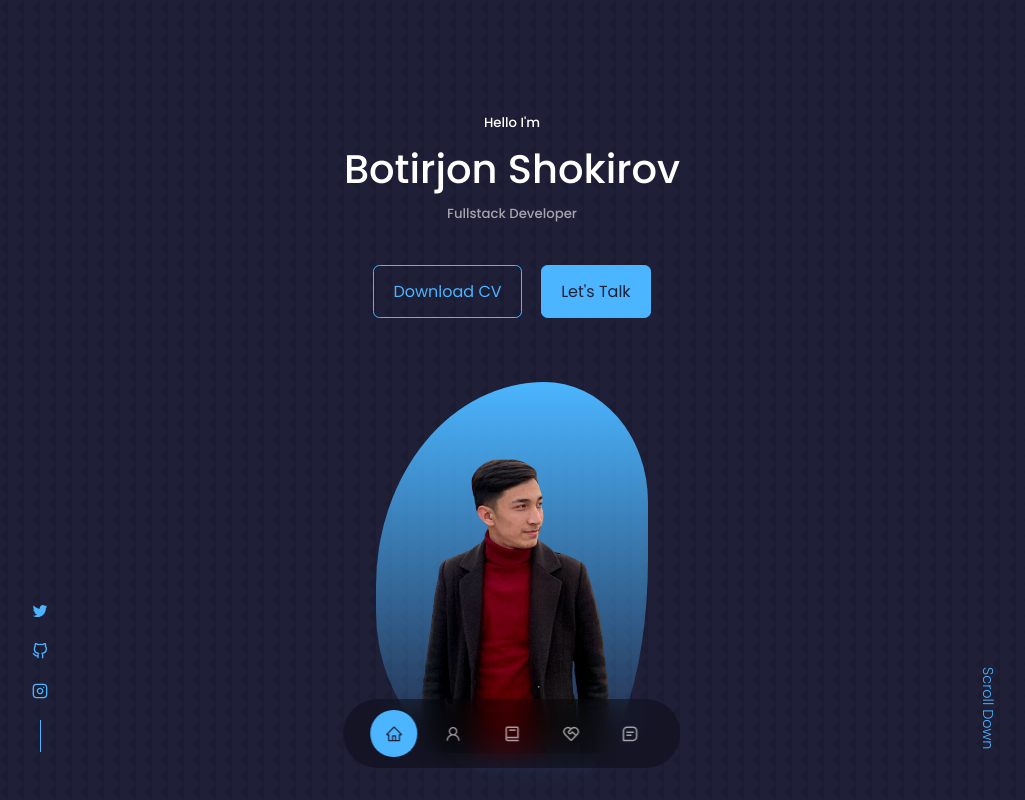
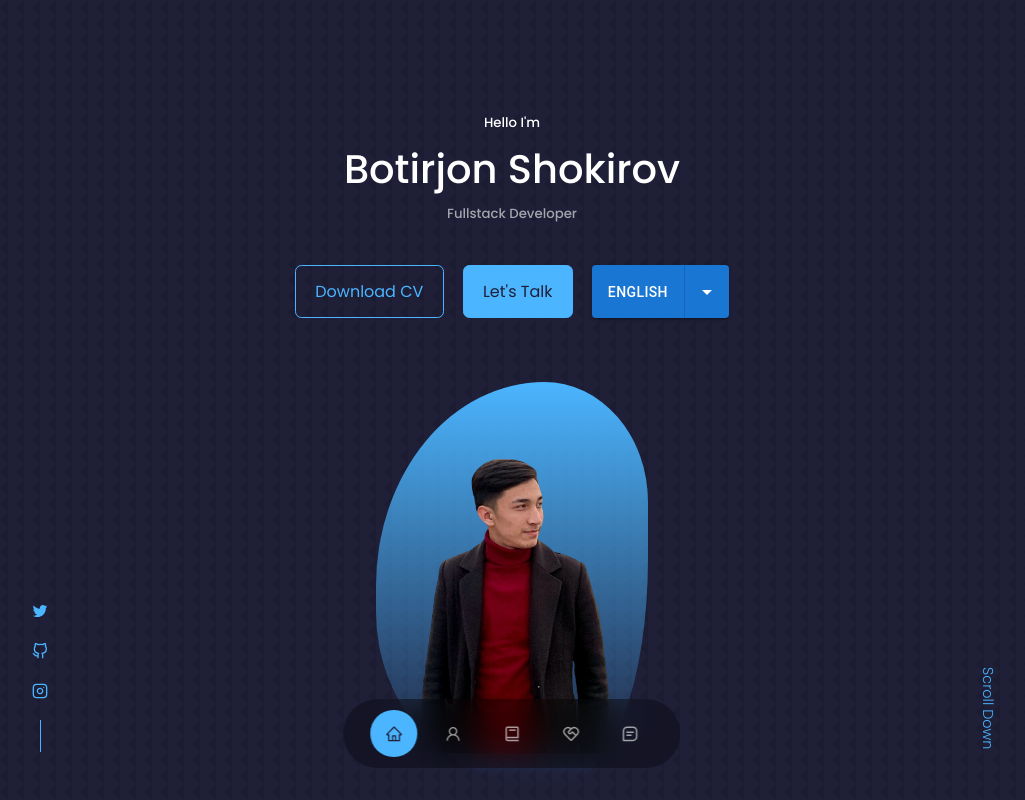
Before and after one commit to botirjonshokirov/portfolio-website, a React (Create React App) app: page / in a window 1280 px wide. Shown: the top 800 px of the page, without its empty margins (128-1153 px from the left). Built offline with nearby package versions, Linux system fonts and the light colour scheme.

Commit message:
not finished translation

```diff
--- a/package.json
+++ b/package.json
@@ -4,6 +4,10 @@
   "version": "0.1.0",
   "private": true,
   "dependencies": {
+    "@emotion/react": "^11.10.5",
+    "@emotion/styled": "^11.10.5",
+    "@mui/icons-material": "^5.10.16",
+    "@mui/material": "^5.11.1",
     "@testing-library/jest-dom": "^5.16.5",
     "@testing-library/react": "^13.4.0",
     "@testing-library/user-event": "^13.5.0",
@@ -12,6 +16,7 @@
     "react": "^18.2.0",
     "react-dom": "^18.2.0",
     "react-icons": "^4.6.0",
+    "react-intl": "^6.2.5",
     "react-scripts": "^5.0.1",
     "swiper": "^8.4.4",
     "web-vitals": "^2.1.4"
--- a/src/App.jsx
+++ b/src/App.jsx
@@ -1,17 +1,26 @@
-import React from "react";
-import Header from "./components/header/Header";
-import Nav from "./components/nav/Nav";
-import About from "./components/about/About";
-import Experience from "./components/experience/Experience";
-import Services from "./components/services/Services";
-import Portfolio from "./components/portfolio/Portfolio";
-import Testimonials from "./components/testimonials/Testimonials";
-import Contact from "./components/contact/Contact";
-import Footer from "./components/footer/Footer";
+import React, { useState } from "react";
+
+import {
+  Header,
+  Nav,
+  About,
+  Experience,
+  Services,
+  Portfolio,
+  Testimonials,
+  Contact,
+  Footer,
+} from "./components/index";
+
+import { I18Provider, LOCALES } from "./i18n";
+import translate from "./i18n/messages/translate";
 
 const App = () => {
+  const [locale, setLocale] = useState(LOCALES.ENGLISH);
   return (
     <>
+      <I18Provider locale={LOCALES.ENGLISH}>
+        {/* <FormattedMessage id="hello" /> */}
         <Header />
         <Nav />
         <About />
@@ -21,6 +30,7 @@ const App = () => {
         <Testimonials />
         <Contact />
         <Footer />
+      </I18Provider>
     </>
   );
 };
--- a/src/components/header/CTA.jsx
+++ b/src/components/header/CTA.jsx
@@ -1,7 +1,41 @@
 import React from "react";
+import Button from "@mui/material/Button";
+import ButtonGroup from "@mui/material/ButtonGroup";
+import ArrowDropDownIcon from "@mui/icons-material/ArrowDropDown";
+import ClickAwayListener from "@mui/material/ClickAwayListener";
+import Grow from "@mui/material/Grow";
+import Paper from "@mui/material/Paper";
+import Popper from "@mui/material/Popper";
+import MenuItem from "@mui/material/MenuItem";
+import MenuList from "@mui/material/MenuList";
 import CV from "../../assets/cv.pdf";
 
 const CTA = () => {
+  const options = ["Russian", "English", "Uzbek"];
+  const [open, setOpen] = React.useState(false);
+  const anchorRef = React.useRef(null);
+  const [selectedIndex, setSelectedIndex] = React.useState(1);
+
+  const handleClick = () => {
+    console.info(`You clicked ${options[selectedIndex]}`);
+  };
+
+  const handleMenuItemClick = (event, index) => {
+    setSelectedIndex(index);
+    setOpen(false);
+  };
+
+  const handleToggle = () => {
+    setOpen((prevOpen) => !prevOpen);
+  };
+
+  const handleClose = (event) => {
+    if (anchorRef.current && anchorRef.current.contains(event.target)) {
+      return;
+    }
+
+    setOpen(false);
+  };
   return (
     <div className="cta">
       <a href={CV} download className="btn">
@@ -10,6 +44,61 @@ const CTA = () => {
       <a href="#contact" className="btn btn-primary">
         Let's Talk
       </a>
+
+      <React.Fragment>
+        <ButtonGroup
+          variant="contained"
+          ref={anchorRef}
+          aria-label="split button"
+        >
+          <Button onClick={handleClick}>{options[selectedIndex]}</Button>
+          <Button
+            size="small"
+            aria-controls={open ? "split-button-menu" : undefined}
+            aria-expanded={open ? "true" : undefined}
+            aria-label="select merge strategy"
+            aria-haspopup="menu"
+            onClick={handleToggle}
+          >
+            <ArrowDropDownIcon />
+          </Button>
+        </ButtonGroup>
+        <Popper
+          sx={{
+            zIndex: 1,
+          }}
+          open={open}
+          anchorEl={anchorRef.current}
+          role={undefined}
+          transition
+        >
+          {({ TransitionProps, placement }) => (
+            <Grow
+              {...TransitionProps}
+              style={{
+                transformOrigin:
+                  placement === "bottom" ? "center top" : "center bottom",
+              }}
+            >
+              <Paper>
+                <ClickAwayListener onClickAway={handleClose}>
+                  <MenuList id="split-button-menu" autoFocusItem>
+                    {options.map((option, index) => (
+                      <MenuItem
+                        key={option}
+                        selected={index === selectedIndex}
+                        onClick={(event) => handleMenuItemClick(event, index)}
+                      >
+                        {option}
+                      </MenuItem>
+                    ))}
+                  </MenuList>
+                </ClickAwayListener>
+              </Paper>
+            </Grow>
+          )}
+        </Popper>
+      </React.Fragment>
     </div>
   );
 };
--- /dev/null
+++ b/src/i18n/index.js
@@ -0,0 +1,2 @@
+export { default as I18Provider } from "./provider";
+export { LOCALES } from "./locales";
--- /dev/null
+++ b/src/i18n/locales.js
@@ -0,0 +1,5 @@
+export const LOCALES = {
+  ENGLISH: "en-us",
+  RUSSIAN: "ru-ru",
+  UZBEK: "uz-us",
+};
--- /dev/null
+++ b/src/i18n/messages/en-US.js
@@ -0,0 +1,8 @@
+import { LOCALES } from "../locales";
+
+// eslint-disable-next-line import/no-anonymous-default-export
+export default {
+  [LOCALES.ENGLISH]: {
+    hello: "Hello",
+  },
+};
--- /dev/null
+++ b/src/i18n/messages/index.js
@@ -0,0 +1,9 @@
+import en from "./en-US";
+import ru from "./ru-RU";
+import uz from "./uz-UZ";
+
+export default {
+  ...en,
+  ...ru,
+  ...uz,
+};
--- /dev/null
+++ b/src/i18n/messages/ru-RU.js
@@ -0,0 +1,7 @@
+import { LOCALES } from "../locales";
+
+export default {
+  [LOCALES.RUSSIAN]: {
+    hello: "Privet",
+  },
+};
--- /dev/null
+++ b/src/i18n/messages/translate.js
@@ -0,0 +1,8 @@
+import React from "react";
+import { FormattedMessage } from "react-intl";
+
+const translate = (id, value = {}) => (
+  <FormattedMessage id={id} values={{ ...value }} />
+);
+
+export default translate;
--- /dev/null
+++ b/src/i18n/messages/uz-UZ.js
@@ -0,0 +1,7 @@
+import { LOCALES } from "../locales";
+
+export default {
+  [LOCALES.UZBEK]: {
+    hello: "Salom",
+  },
+};
--- /dev/null
+++ b/src/i18n/provider.js
@@ -0,0 +1,16 @@
+import React, { Fragment } from "react";
+import { IntlProvider } from "react-intl";
+import { LOCALES } from "./locales";
+import messages from "./messages";
+
+const Provider = ({ children, locale = LOCALES.ENGLISH }) => (
+  <IntlProvider
+    locale={locale}
+    textComponent={Fragment}
+    messages={messages[locale]}
+  >
+    {children}
+  </IntlProvider>
+);
+
+export default Provider;
```
Also changed, not shown: src/components/index.js (added, +9 -0 lines), 1 other file (tests, documents, lock files or other folders). Lines whose indentation alone changed are shown as unchanged.
